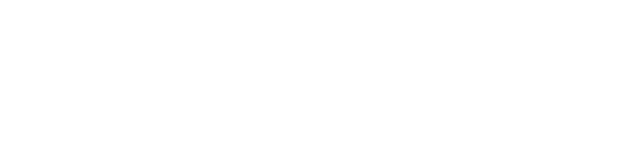
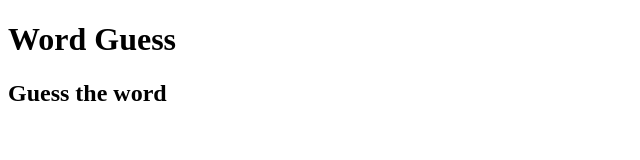
Before and after one commit to plotinusspascual/word-guess, a plain HTML site: page index.html in a window 1280 px wide. Shown: the whole page, without its empty margins (0-640 px from the left). Drawn offline with Linux system fonts and the light colour scheme.

Commit message:
index.html skeleton

```diff
--- a/index.html
+++ b/index.html
@@ -8,6 +8,17 @@
   <link rel="stylesheet" href="style.css">
 </head>
 <body>
+  <h1> Word Guess </h1>
+
+  <div id="guess-container">
+    <h2>Guess the word</h2>
+    <div class="word" data-state="hidden"></div>
+  </div>
+  <div id="win-loss">
+
+  </div>
+
+
   <script src="script.js"></script>
 </body>
 </html>
```
